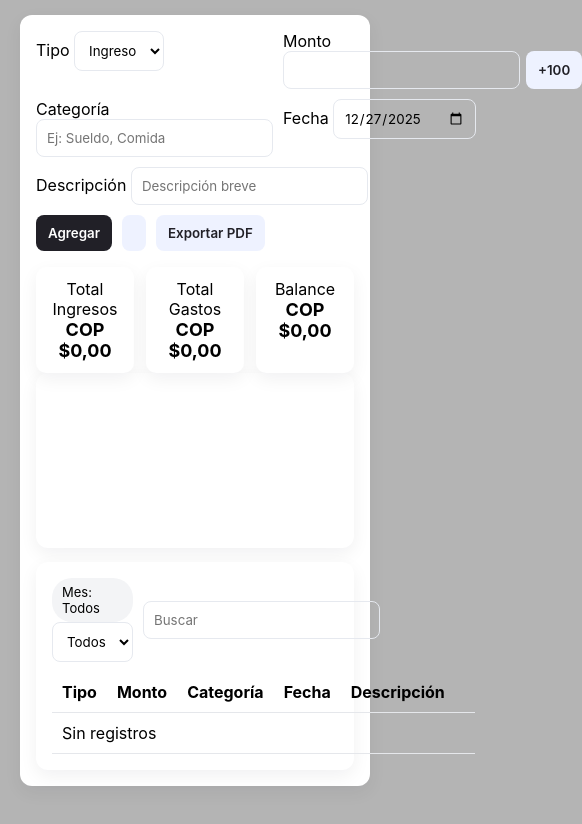
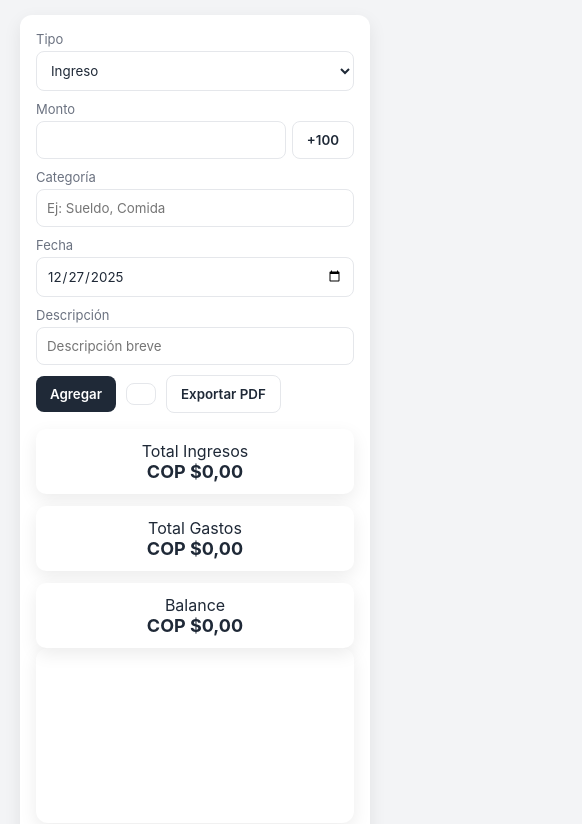
Before and after one commit to Stivxn-n/Proyecto-SHOTOKU, a plain HTML site: page index.html in a window 390 px wide. Shown: the part 133-957 px from the top of the page, 582 px wide, since content can reach past the window. Drawn offline with nearby package versions, Linux system fonts and the light colour scheme.

Commit message:
Update styles.css

```diff
--- a/styles.css
+++ b/styles.css
@@ -1,64 +1,253 @@
+/* ===============================
+   VARIABLES – MODO CLARO
+================================ */
 :root{
-  --bg:#b4b4b4;
+  --bg:#f3f4f6;
   --card:#ffffff;
-  --accent:#212027;
-  --muted:#191a1b;
+  --accent:#1f2937;
+  --muted:#6b7280;
+
+  /* NO TOCAR – gráficos */
   --green:#16a34a;
-  --red:#ef4444;
-  --shadow: 0 6px 18px rgba(16,24,40,0.06);
+  --red:#ff0000;
+
+  --border:#e5e7eb;
+  --shadow:0 6px 18px rgba(0,0,0,.08);
 }
 
-body.dark {
-  --bg:#12294d;
-  --card:#0e1625;
-  --accent:#8b5cf6;
-  --muted:#161a1f;
-  --green:#0fe65d;
-  --red:#fc0a2e71;
-  --shadow: 0 10px 30px rgba(7, 16, 56, 0.6);
-  color: #7ba1cc;
+/* ===============================
+   VARIABLES – MODO OSCURO
+================================ */
+body.dark{
+  --bg:#0f172a;
+  --card:#1e293b;
+  --accent:#7c7a7a;
+  --muted:#9ca3af;
+
+  /* NO TOCAR – gráficos */
+  --green:#22c55e;
+  --red:#ff0000;
+
+  --border:#334155;
+  --shadow:0 10px 30px rgba(0,0,0,.6);
 }
 
-*{box-sizing:border-box;font-family:Inter,system-ui;}
-body{margin:0;background:var(--bg);color:inherit}
-.container{max-width:980px;margin:28px auto;padding:20px}
+/* ===============================
+   RESET
+================================ */
+*{
+  box-sizing:border-box;
+  font-family:Inter,system-ui,Segoe UI,Roboto,Arial;
+}
 
-header{display:flex;justify-content:space-between;align-items:center;margin-bottom:18px}
-.header-left{display:flex;align-items:center;gap:10px}
-.logo{font-size:22px;color:var(--accent)}
+body{
+  margin:0;
+  background:var(--bg);
+  color:var(--accent);
+  transition:background .25s ease,color .25s ease;
+}
 
-.card{background:var(--card);padding:16px;border-radius:12px;box-shadow:var(--shadow);margin-top:14px}
+.container{
+  max-width:980px;
+  margin:28px auto;
+  padding:20px;
+}
 
-form{display:grid;grid-template-columns:1fr 1fr;gap:10px}
+/* ===============================
+   HEADER
+================================ */
+header{
+  display:flex;
+  justify-content:space-between;
+  align-items:center;
+  margin-bottom:18px;
+}
+
+.header-left{
+  display:flex;
+  align-items:center;
+  gap:10px;
+}
+
+.logo{
+  font-size:22px;
+  color:var(--accent);
+}
+
+/* ===============================
+   CARDS
+================================ */
+.card{
+  background:var(--card);
+  padding:16px;
+  border-radius:12px;
+  box-shadow:var(--shadow);
+  margin-top:14px;
+}
+
+/* ===============================
+   FORMULARIO
+================================ */
+form{
+  display:grid;
+  grid-template-columns:1fr 1fr;
+  gap:10px;
+}
+
 .full{grid-column:1/-1}
 
-input,select{padding:10px;border-radius:8px;border:1px solid #e6e9ef;background:transparent;color:inherit}
+label{
+  font-size:13px;
+  color:var(--muted);
+  margin-bottom:4px;
+  display:block;
+}
 
-button{padding:10px 12px;border-radius:8px;border:0;background:var(--accent);color:white;font-weight:600;cursor:pointer}
-button.secondary{background:#eef2ff;color:var(--accent)}
+input,select{
+  width:100%;
+  padding:10px;
+  border-radius:8px;
+  border:1px solid var(--border);
+  background:transparent;
+  color:inherit;
+}
 
-.amount-row{display:flex;gap:6px}
-.actions{display:flex;gap:10px}
+input:focus,select:focus{
+  outline:none;
+  border-color:var(--accent);
+}
 
-.summary{display:flex;gap:12px;margin-top:16px}
-.summary .item{flex:1;text-align:center;padding:12px;background:var(--card);border-radius:10px;box-shadow:var(--shadow)}
-.amount{font-size:18px;font-weight:700}
+.amount-row{
+  display:flex;
+  gap:6px;
+}
 
-.controls{display:flex;gap:10px;align-items:center;margin-bottom:10px}
-.chip{background:#f3f4f6;padding:6px 10px;border-radius:20px;font-size:13px}
+.actions{
+  display:flex;
+  gap:10px;
+  align-items:center;
+}
 
-table{width:100%;border-collapse:collapse}
-th,td{padding:10px;border-bottom:1px solid #e5e7eb}
+/* ===============================
+   BOTONES
+================================ */
+button{
+  padding:10px 14px;
+  border-radius:8px;
+  border:none;
+  background:var(--accent);
+  color:#fff;
+  font-weight:600;
+  cursor:pointer;
+}
 
-.type-income{color:var(--green);font-weight:700}
-.type-expense{color:var(--red);font-weight:700}
+button.secondary{
+  background:transparent;
+  color:var(--accent);
+  border:1px solid var(--border);
+}
 
-.chart-card{background:var(--card);padding:12px;border-radius:12px;box-shadow:var(--shadow)}
-canvas{max-height:260px;width:100%!important}
+/* ===============================
+   RESUMEN
+================================ */
+.summary{
+  display:flex;
+  gap:12px;
+  margin-top:16px;
+}
 
+.summary .item{
+  flex:1;
+  text-align:center;
+  padding:12px;
+  background:var(--card);
+  border-radius:10px;
+  box-shadow:var(--shadow);
+}
+
+.amount{
+  font-size:18px;
+  font-weight:700;
+}
+
+/* balance dinámico */
+.balance-positive{color:var(--green)}
+.balance-negative{color:var(--red)}
+.balance-zero{color:var(--accent)}
+
+/* ===============================
+   TABLA
+================================ */
+.controls{
+  display:flex;
+  gap:10px;
+  align-items:center;
+  margin-bottom:10px;
+}
+
+table{
+  width:100%;
+  border-collapse:collapse;
+}
+
+th,td{
+  padding:10px;
+  border-bottom:1px solid var(--border);
+  font-size:14px;
+}
+
+.type-income{
+  color:var(--green);
+  font-weight:700;
+}
+
+.type-expense{
+  color:var(--red);
+  font-weight:700;
+}
+
+/* ===============================
+   GRÁFICA
+================================ */
+.chart-card{
+  background:var(--card);
+  padding:12px;
+  border-radius:12px;
+  box-shadow:var(--shadow);
+}
+
+canvas{
+  max-height:260px;
+  width:100%!important;
+}
+
+/* ===============================
+   EDICIÓN ACTIVA
+================================ */
+.editing{
+  border:2px dashed var(--accent);
+}
+
+/* ===============================
+   TOAST
+================================ */
 .toast{
-  position:fixed;top:20px;right:20px;
-  background:#111827;color:white;
-  padding:12px 16px;border-radius:10px;font-weight:600;
-  display:none;z-index:9999;
+  position:fixed;
+  top:20px;
+  right:20px;
+  background:#111827;
+  color:#e5e7eb;
+  padding:12px 16px;
+  border-radius:10px;
+  font-weight:600;
+  display:none;
+  z-index:9999;
 }
+
+/* ===============================
+   RESPONSIVE (ORIGINAL)
+================================ */
+@media(max-width:720px){
+  form{grid-template-columns:1fr}
+  .summary{flex-direction:column}
+}
```
